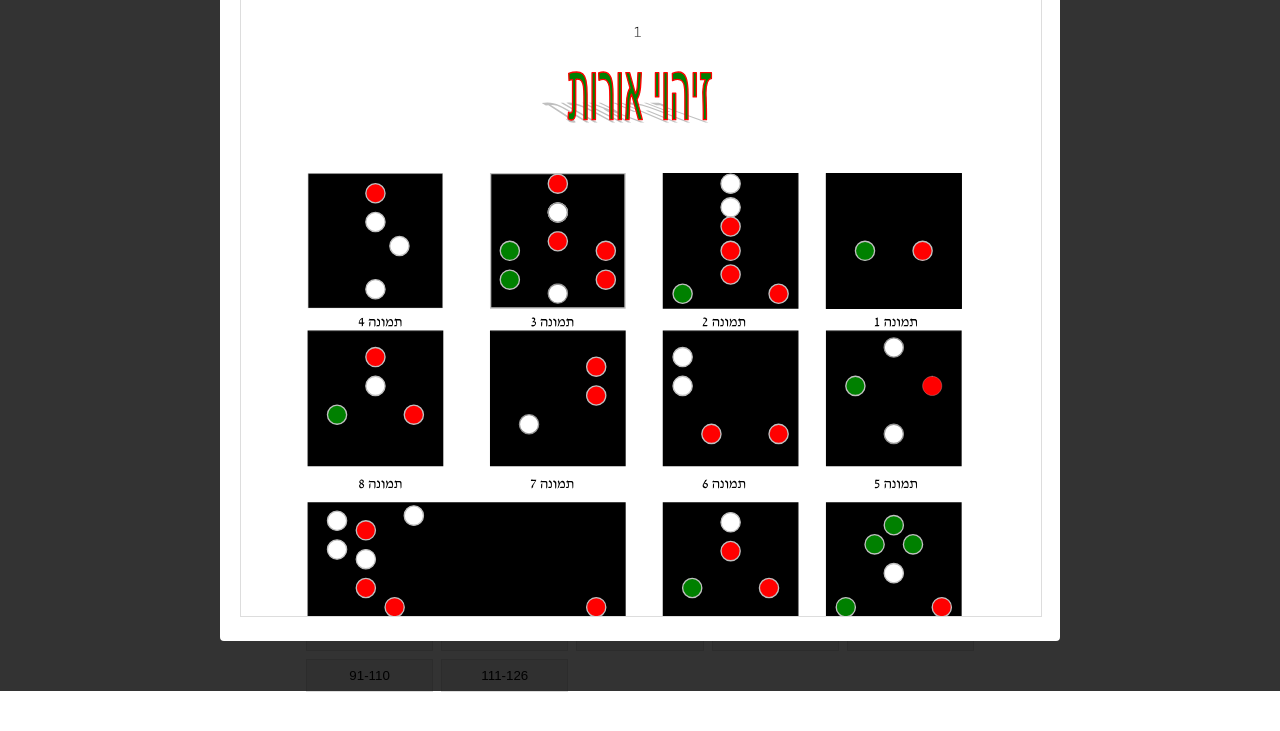
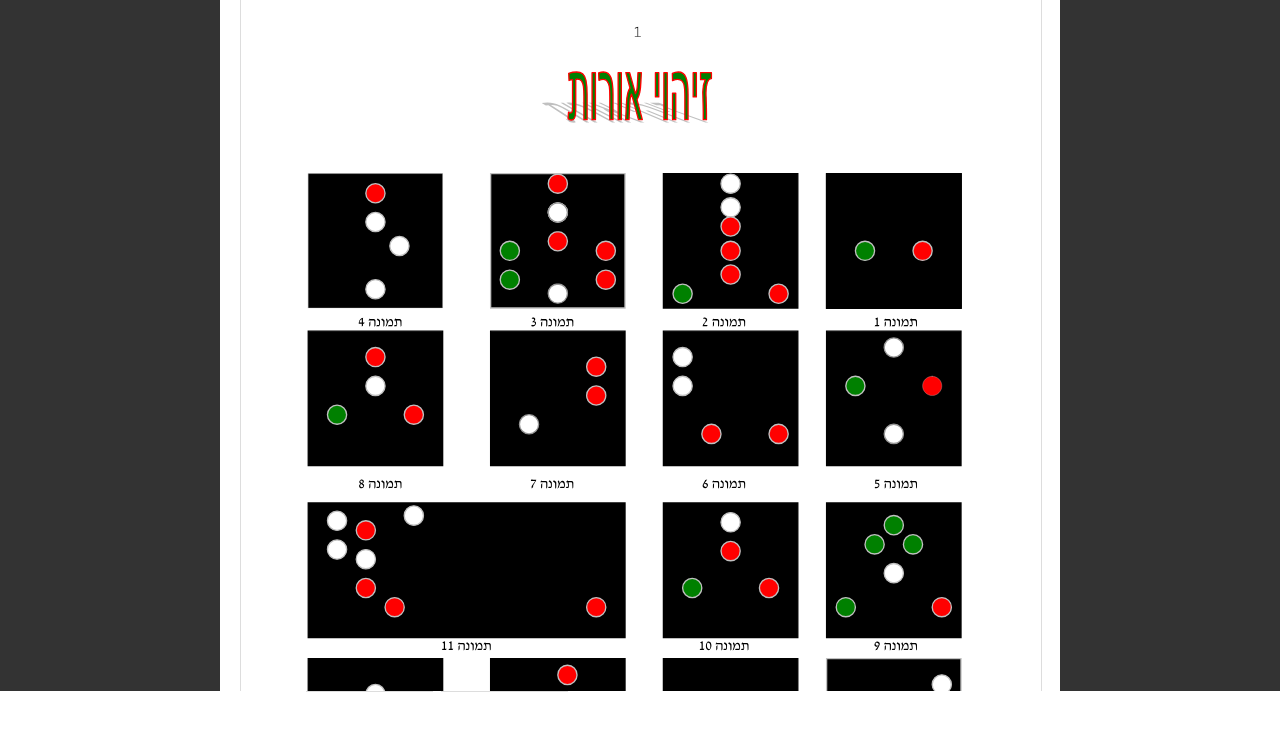
Before and after one commit to mrbublos/yach-theory-quiz, a plain HTML site: page index.html in a window 1280 px wide. Both pictures are taken after a click on the button "1-19". Shown: the part 109-840 px from the top of the page. Drawn offline with Linux system fonts and the light colour scheme; files whose address does not match are found by name.

Commit message:
scroll for svg

```diff
--- a/css/quiz.css
+++ b/css/quiz.css
@@ -233,6 +233,7 @@
   height: 100%;
   background: rgba(0,0,0,0.8);
   z-index: 1000;
+  overflow: scroll;
 }
 
 .modal-content {
@@ -255,6 +256,7 @@
 
 .full-image {
   width: 100%;
-  height: 80vh;
+  height: 1500px;
   border: 1px solid #ddd;
+  overflow: scroll;
 }
```
